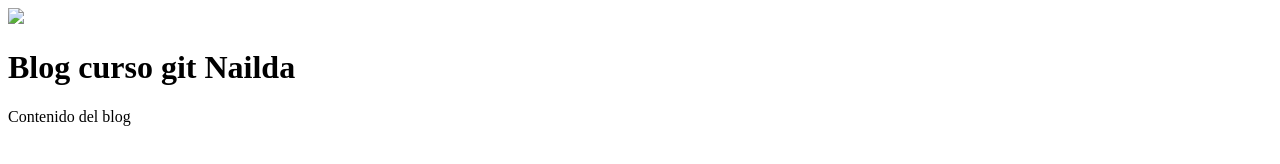
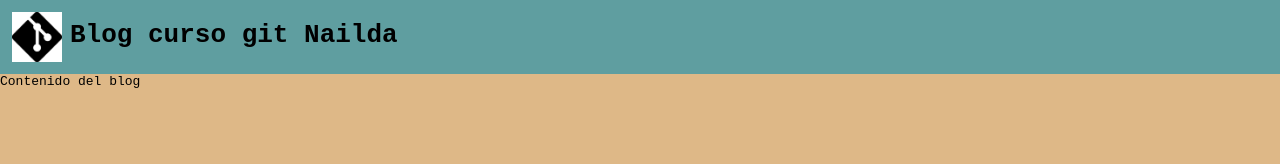
Before and after one commit to NaildaDebora/pruebaGitHub, a plain HTML site: page index.html in a window 1280 px wide. Drawn offline with Linux system fonts and the light colour scheme.

Commit message:
Anadi css y algunos cambios

```diff
--- a/index.html
+++ b/index.html
@@ -4,11 +4,12 @@
     <meta charset="UTF-8">
     <meta http-equiv="X-UA-Compatible" content="IE=edge">
     <meta name="viewport" content="width=device-width, initial-scale=1.0">
+    <link rel="stylesheet" href="style.css">
     <title>Curso Git</title>
 </head>
 <body>
-    <div>
-        <img src="img/gitLogo.png"/>
+    <div class="bar">
+        <img class="logo" src="img/logoGit.png"/>
         <h1>Blog curso git Nailda </h1>
     </div>
     <div>
--- /dev/null
+++ b/style.css
@@ -0,0 +1,24 @@
+body{
+    background-color: burlywood;
+    color: black;
+    font-family: monospace;
+    padding: 0;
+    margin: 0;
+}
+
+h1{
+    margin : 0 0 0 8px;
+    padding-top: 8px;
+
+}
+
+.bar{
+    background-color: cadetblue;
+    padding: 12px;
+    display: flex;
+}
+
+.logo{
+    width: 50px;
+    height: 50px;
+}
```
Also changed, not shown: img/logoGit.png (added).
